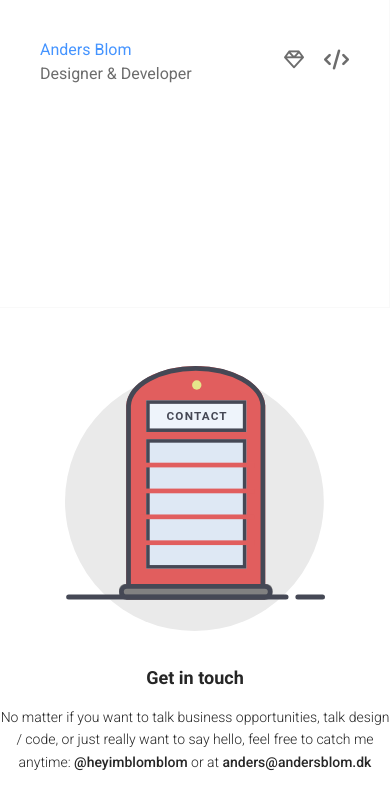
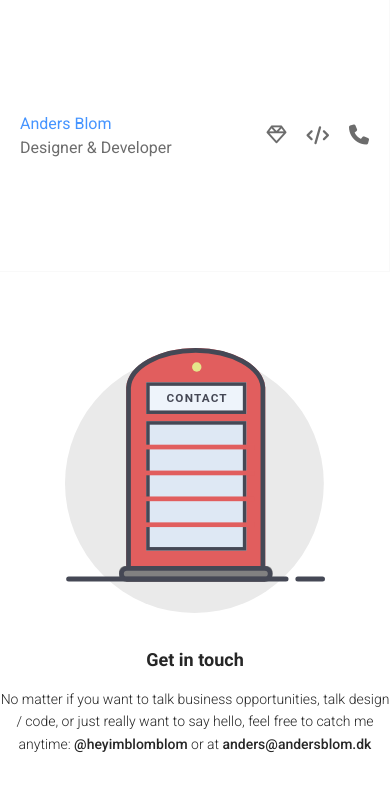
Before and after one commit to andersblom/andersblom-portfolio, a React (Create React App) app: page /contact in a window 390 px wide. Shown: the top 808 px of the page. Built offline with nearby package versions, Linux system fonts and the light colour scheme.

Commit message:
Icons / mobile Added contact icon to header + fixed the height of the header (also now it doesnt re-size on the mobile version when switching subjects). Fixed a bug where the code-icon was smaller than the rest.

```diff
--- a/src/components/Sidebar/Sidebar.js
+++ b/src/components/Sidebar/Sidebar.js
@@ -41,6 +41,7 @@ export default class Sidebar extends Component {
                 <div className="stateNav">
                     <Link to="/design" onClick={this.changeCategoryHandler.bind(this, "design")}><i className="fa fa-diamond" aria-hidden="true"></i></Link>
                     <Link to="/code" onClick={this.changeCategoryHandler.bind(this, "code")}><i className="fa fa-code" aria-hidden="true"></i></Link>
+                    <Link to="/contact" className="contact-mobile"><i className="fa fa-phone" aria-hidden="true"></i></Link>
                 </div>
                 <div className="logo">
                     <Link to="/" className="name" onClick={ this.changeCategoryHandler.bind(this, "both")}>Anders Blom</Link>
--- a/src/components/Sidebar/Sidebar.scss
+++ b/src/components/Sidebar/Sidebar.scss
@@ -6,18 +6,28 @@
     @extend %font-stack-main;
 
     @include mq(xs) {
-        padding: 40px 20px 0 40px;
+        padding: 0px 0px 0px 20px;
+        height: 80px;
+        display: flex;
+        flex-direction: row;
+        justify-content: space-between;
+        align-items: center;
 
-        ul {
+        nav {
             display: none;
         }
         .stateNav {
+            order: 1;
             float: right;
-            margin-top: 10px;
+            margin-top: 0px;
+
+            .contact-mobile {
+                display: inline;
+            }
 
             i {
                 font-size: 20px;
-                margin-bottom: 0px;
+                margin-bottom: 0px !important;
                 margin-left: 20px;
                 margin-right: 0;
 
@@ -26,9 +36,14 @@
                     margin-left: 0;
                 }
             }
+
+            .fa-code {
+                font-size: 23px;
+            }
         }
         .logo {
             max-width: 60%;
+            order: 0;
         }
     }
 
@@ -66,7 +81,9 @@
         .active {
             color: $primary;
         }
-
+        .fa-code {
+            font-size: 18px;
+        }
     }
 
     .logo {
@@ -137,3 +154,7 @@
         color: $primary;
     }
 }
+
+.contact-mobile {
+    display: none;
+}
```
